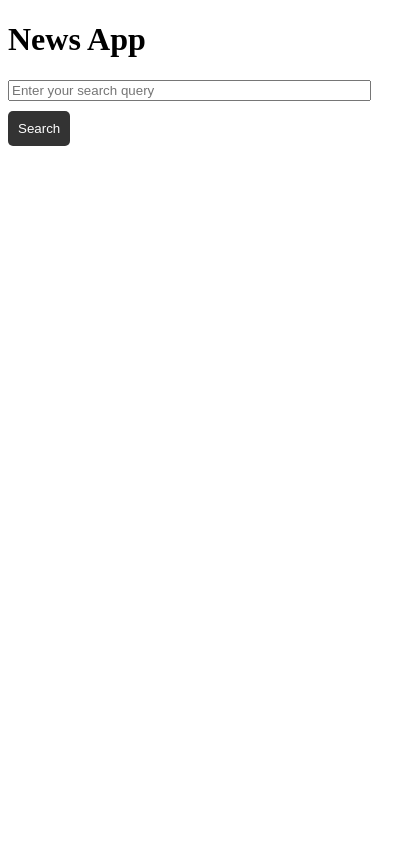
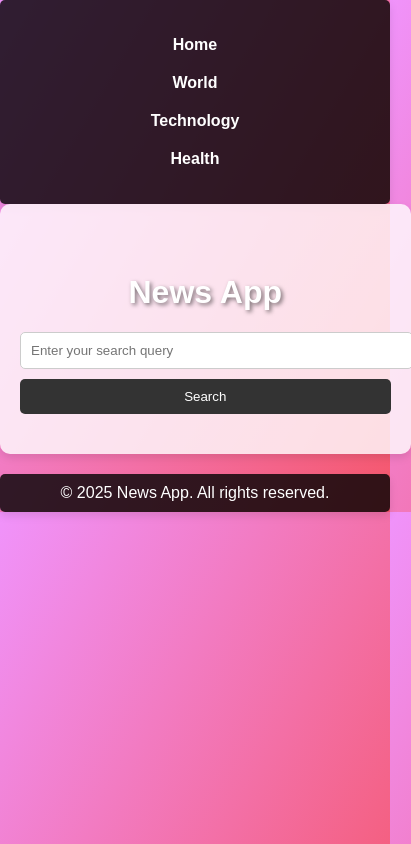
Before and after one commit to ayush-y/NewsApiProject, a plain HTML site: page index.html in a window 390 px wide. Shown: the whole page, 411 px wide, since content can reach past the window. Drawn offline with Linux system fonts and the light colour scheme.

Commit message:
added more functionalities Home

```diff
--- a/index.html
+++ b/index.html
@@ -5,8 +5,175 @@
     <meta name="viewport" content="width=device-width, initial-scale=1.0">
     <title>News App</title>
     <link rel="stylesheet" href="style.css">
+    <style>
+        body {
+            font-family: Arial, sans-serif;
+            background: linear-gradient(120deg, #f093fb, #f5576c);
+            margin: 0;
+            padding: 0;
+            color: #333;
+        }
+
+        .container {
+            width: 80%;
+            margin: auto;
+            overflow: hidden;
+            padding: 20px;
+            background: rgba(255, 255, 255, 0.8);
+            border-radius: 10px;
+            box-shadow: 0 4px 8px rgba(0, 0, 0, 0.1);
+        }
+
+        h1 {
+            text-align: center;
+            margin-top: 50px;
+            color: #fff;
+            text-shadow: 2px 2px 4px rgba(0, 0, 0, 0.5);
+        }
+
+        form {
+            display: flex;
+            justify-content: center;
+            margin-top: 20px;
+        }
+
+        input[type="text"] {
+            width: 300px;
+            padding: 10px;
+            border: 1px solid #ccc;
+            border-radius: 5px;
+            margin-right: 10px;
+        }
+
+        button {
+            padding: 10px;
+            border: none;
+            background-color: #333;
+            color: #fff;
+            cursor: pointer;
+            border-radius: 5px;
+            transition: background-color 0.3s, transform 0.3s;
+        }
+
+        button:hover {
+            background-color: #555;
+            transform: scale(1.05);
+        }
+
+        #results {
+            margin-top: 20px;
+        }
+
+        #results div {
+            background: #fff;
+            margin-bottom: 20px;
+            padding: 20px;
+            border-radius: 5px;
+            box-shadow: 0 4px 8px rgba(0, 0, 0, 0.1);
+            transition: background 0.3s, transform 0.3s;
+        }
+
+        #results div:hover {
+            background: #fefefe;
+            transform: translateY(-5px);
+        }
+
+        #results h2 {
+            margin: 0 0 10px;
+            color: #f5576c;
+        }
+
+        #results p {
+            margin: 0 0 10px;
+        }
+
+        #results a {
+            color: #f093fb;
+            text-decoration: none;
+        }
+
+        #results a:hover {
+            text-decoration: underline;
+        }
+
+        nav {
+            background: rgba(0, 0, 0, 0.8);
+            padding: 10px 20px;
+            border-radius: 5px;
+            box-shadow: 0 4px 8px rgba(0, 0, 0, 0.1);
+        }
+
+        nav ul {
+            list-style: none;
+            display: flex;
+            justify-content: center;
+            padding: 0;
+        }
+
+        nav ul li {
+            margin: 0 15px;
+        }
+
+        nav ul li a {
+            color: #fff;
+            text-decoration: none;
+            font-weight: bold;
+            transition: color 0.3s;
+        }
+
+        nav ul li a:hover {
+            color: #f093fb;
+        }
+
+        footer {
+            background: rgba(0, 0, 0, 0.8);
+            color: #fff;
+            text-align: center;
+            padding: 10px 20px;
+            border-radius: 5px;
+            box-shadow: 0 4px 8px rgba(0, 0, 0, 0.1);
+            margin-top: 20px;
+        }
+
+        footer p {
+            margin: 0;
+        }
+
+        @media (max-width: 768px) {
+            .container {
+                width: 95%;
+            }
+
+            input[type="text"] {
+                width: 100%;
+                margin-bottom: 10px;
+            }
+
+            form {
+                flex-direction: column;
+                align-items: stretch;
+            }
+
+            nav ul {
+                flex-direction: column;
+                align-items: center;
+            }
+
+            nav ul li {
+                margin: 10px 0;
+            }
+        }
+    </style>
 </head>
 <body>
+    <nav>
+        <ul>
+            <li><a href="#">Home</a></li>
+            <li><a href="#">World</a></li>
+            <li><a href="#">Technology</a></li>
+            <li><a href="#">Health</a></li>
+        </ul>
+    </nav>
     <div class="container">
         <h1>News App</h1>
         <form id="search-form">
@@ -15,6 +182,9 @@
         </form>
         <div id="results"></div>
     </div>
+    <footer>
+        <p>&copy; 2025 News App. All rights reserved.</p>
+    </footer>
     <script src="script.js"></script>
 </body>
 </html>
```
